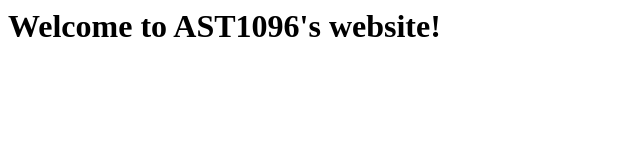
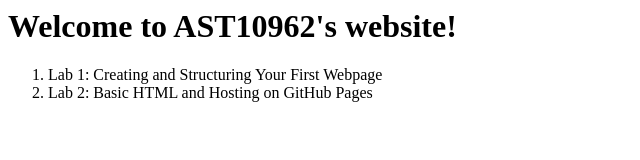
Before and after one commit to ast10962/labs, a plain HTML site: page index.html in a window 1280 px wide. Shown: the whole page, without its empty margins (0-640 px from the left). Drawn offline with Linux system fonts and the light colour scheme.

Commit message:
just for testing

```diff
--- a/index.html
+++ b/index.html
@@ -1 +1,5 @@
-<h1>Welcome to AST1096's website!</h1>
+<h1>Welcome to AST10962's website!</h1>
+<ol>
+    <li>Lab 1: Creating and Structuring Your First Webpage</li>
+    <li>Lab 2: Basic HTML and Hosting on GitHub Pages</li>
+</ol>
```
